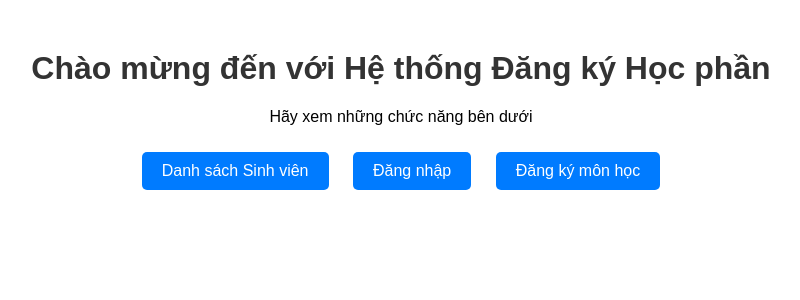
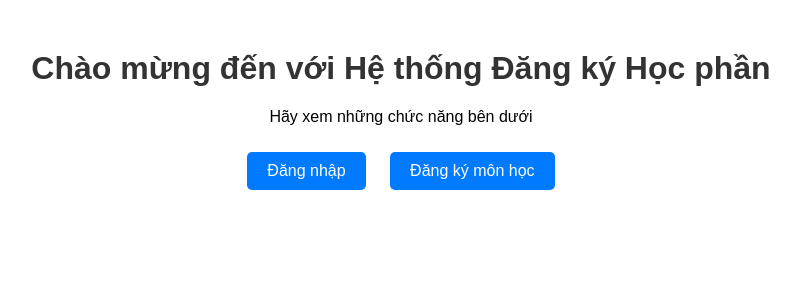
Before and after one commit to VoDucTri/BaiTapKiemTraGiuaKi, a PHP site: page / in a window 1280 px wide. Shown: the top 300 px of the page, without its empty margins (239-1039 px from the left). Run offline with PHP 8.4, Linux system fonts and the light colour scheme.

Commit message:
Cập nhật nội dung file

```diff
--- a/index.php
+++ b/index.php
@@ -30,7 +30,6 @@
     <h1>Chào mừng đến với Hệ thống Đăng ký Học phần</h1>
     <p>Hãy xem những chức năng bên dưới</p>
 
-    <a href="views/index.php" class="btn">Danh sách Sinh viên</a>
     <a href="login.php" class="btn">Đăng nhập</a>
     <a href="views/hocphan.php" class="btn">Đăng ký môn học</a>
 </body>
```
